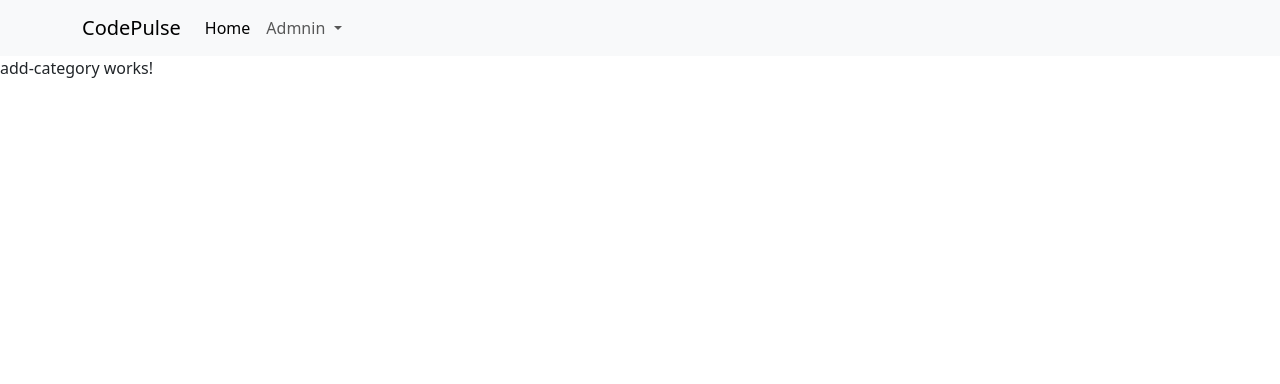
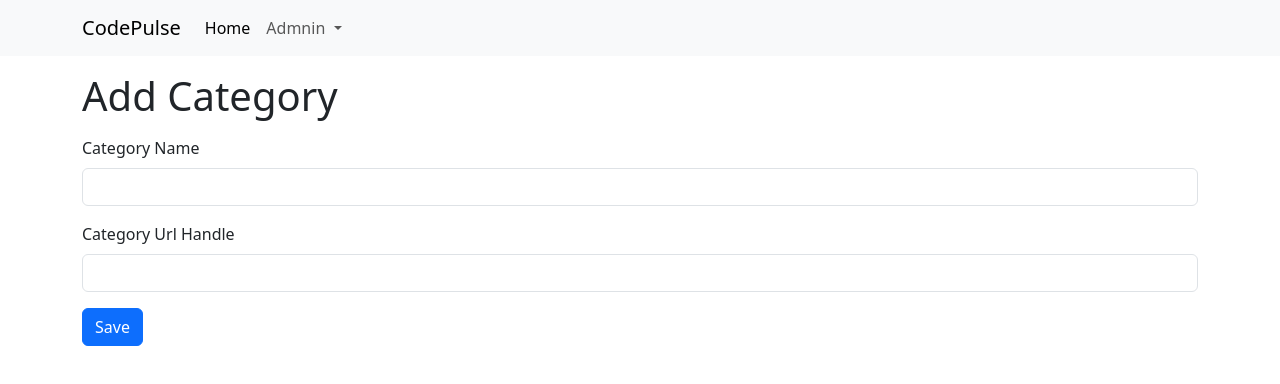
Before and after one commit to leinadbus/FullStackBlog, an Angular app in the folder UI/codepulse/: page /admin/categories/add in a window 1280 px wide. Shown: the top 384 px of the page. Built offline with nearby package versions, Linux system fonts and the light colour scheme.

Commit message:
Added Bootstrap/Angular Code to add-category-component.html

```diff
--- a/UI/codepulse/src/app/Features/Category/add-category/add-category.component.html
+++ b/UI/codepulse/src/app/Features/Category/add-category/add-category.component.html
@@ -1 +1,25 @@
-<p>add-category works!</p>
+<div class="container">
+
+    <h1 class="mt-3">Add Category</h1>
+
+    <form #form="ngForm" (ngSubmit)="onFormSubmit()" action="">
+        <div class="mt-2">
+            <div class="mt-3">
+                <label class="form-label" for="">Category Name</label>
+                <input type="text" name="categoryName" id="categoryName"
+                class="form-control" [(ngModel)]="model.name">
+            </div>
+
+            <div class="mt-3">
+                <label class="form-label" for="">Category Url Handle</label>
+                <input type="text" name="categoryUrlHandle" id="categoryUrlHandle"
+                class="form-control" [(ngModel)]="model.urlHandle">
+            </div>
+        </div>
+
+        <div class="mt-3">
+            <button type="submit" class="btn btn-primary">Save</button>
+        </div>
+    </form>
+
+</div>
```
